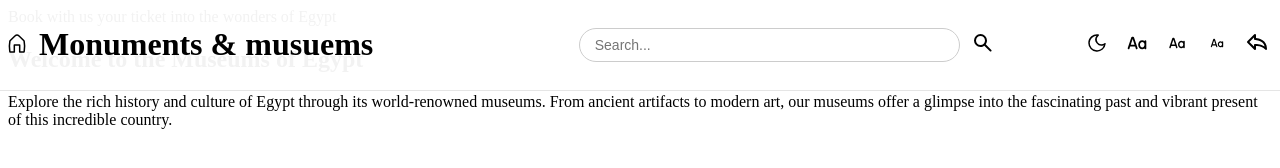
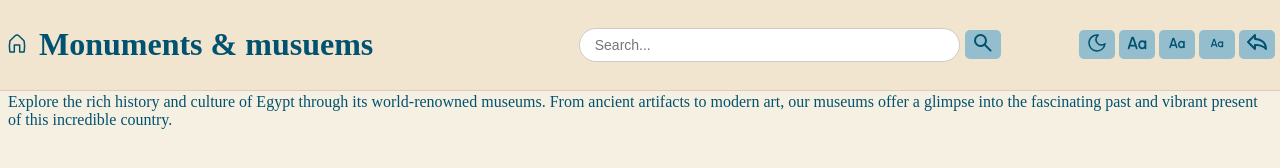
Before and after one commit to Ja-va-debug/egypt-tourism-website, a plain HTML site: page museums.html in a window 1280 px wide. Drawn offline with Linux system fonts and the light colour scheme.

Commit message:
Update museumstyle.css: refine body styles, adjust utility background, and modify button appearance

```diff
--- a/museumstyle.css
+++ b/museumstyle.css
@@ -1,3 +1,7 @@
+body{
+    background-color:#f6f0e2;
+    color: #015270;
+}
 .utility {
  position: fixed;
     top: 0;
@@ -8,13 +12,13 @@
     justify-content: space-between;
     gap: 15px;
     padding: 5px;
-    background-color: rgba(255, 255, 255, 0.95);
+    background-color: #f1e5cf;
     border-bottom: 1px solid rgba(0, 0, 0, 0.1);
     z-index: 1000;
     transition: background-color 0.3s ease;
     flex-wrap: wrap }
 .icon{
-    fill: rgb(0, 0, 0);
+    fill: #015270;
     fill-rule: evenodd;
     clip-rule: evenodd;
     width: 24px;
@@ -27,7 +31,7 @@ transform: scale(0.8);
 transform: scale(1.2);
 }
 button{
-    background-color: transparent;
+    background-color: #94bece;
     border: none;
     cursor: pointer;
     border-radius: 5px;
```
